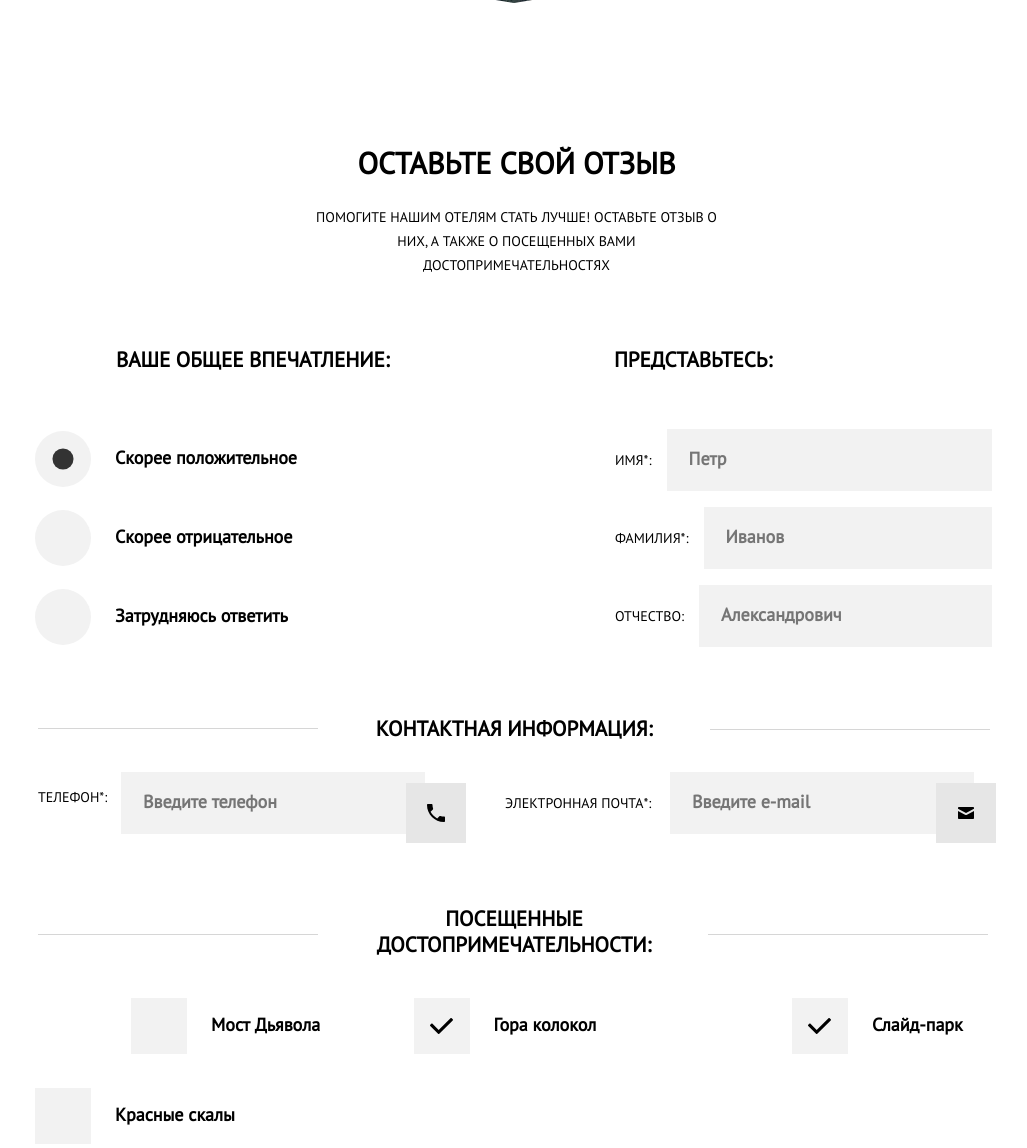
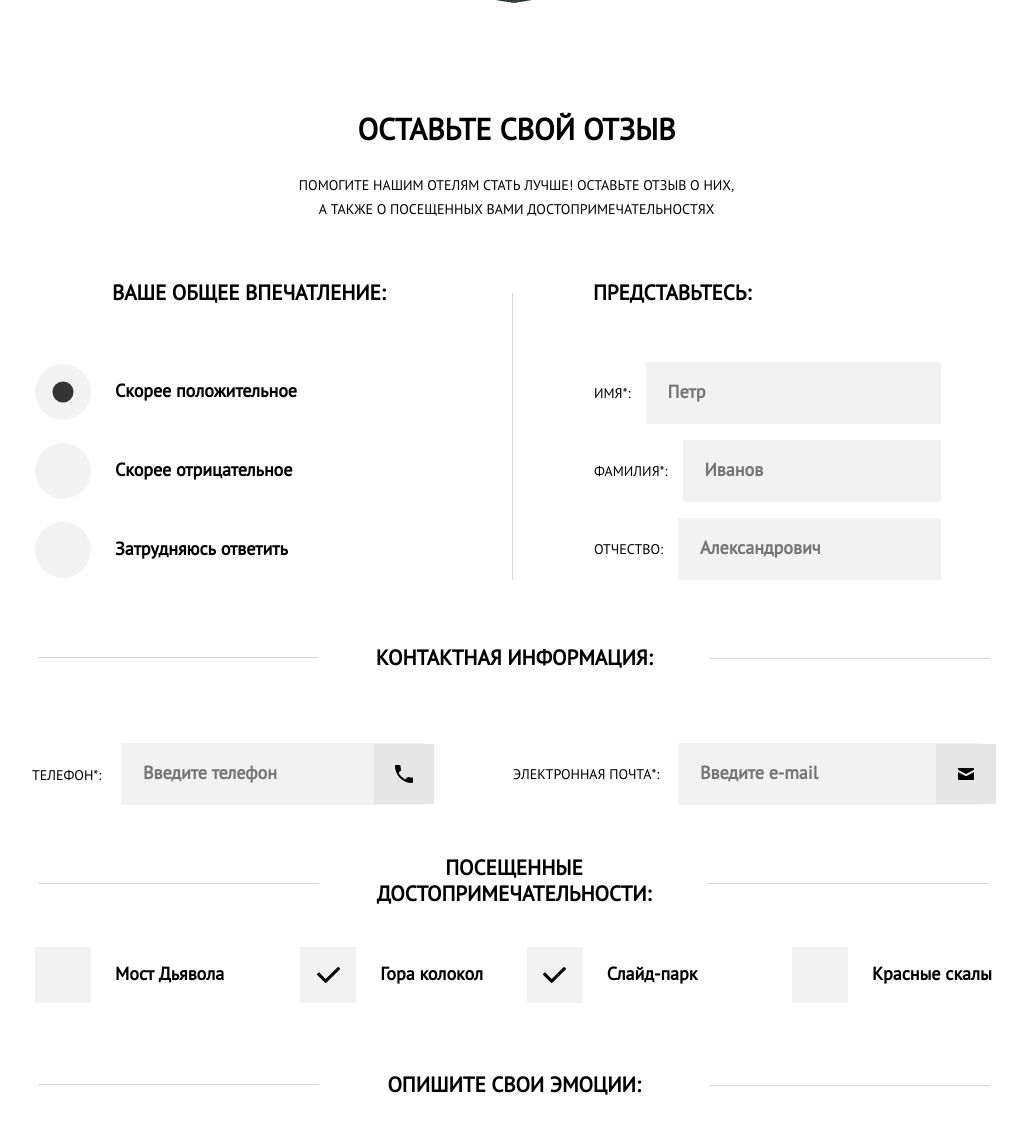
Before and after one commit to Katarios2015/sedona-new, a website: page source/form.html in a window 1280 px wide. Shown: the part 353-1501 px from the top of the page, without its empty margins (126-1153 px from the left). Drawn offline with nearby package versions, Linux system fonts and the light colour scheme; files that its build step writes are made by us from their sources.

Commit message:
Исправляет отступы на десктопе формы, добавляет разделитель

```diff
--- a/source/less/form.less
+++ b/source/less/form.less
@@ -509,11 +509,18 @@
 
   .form__field {
     width: 360px;
+    padding-bottom: 0;
   }
 
   .form__field--user-name {
-    margin-left: 204px;
-    flex-grow: 1;
+    margin-left: 115px;
+    padding-left: 68px;
+    box-shadow: -1px 0 0 0 #dbdbdb;
+    margin-bottom: 64px;
+  }
+
+  .form__field--opinion {
+    margin-bottom: 64px;
   }
 
   .form__field--contact,
@@ -523,7 +530,19 @@
   }
 
   .form__legend--opinion {
-    margin-left: 80px;
+    margin-left: 76px;
+  }
+
+  .form__field--attraction {
+    margin-bottom: 22px;
+  }
+
+  .form__field:last-of-type {
+    margin-bottom: 62px;
+  }
+
+  .form__legend--contact {
+    margin-bottom: 66px;
   }
 
   .form__legend::before {
@@ -560,7 +579,7 @@
     display: flex;
     flex-direction: row;
     align-items: baseline;
-    /*justify-content: space-between;*/
+    margin-bottom: 28px;
   }
 
   .form__label--contact {
@@ -572,8 +591,8 @@
     display: block;
     position: absolute;
     clip: rect(auto,auto,auto,90px);
-    margin-left: -90px;
-    margin-top: -24px;
+    margin-left: -96px;
+    margin-top: -17px;
   }
 
   .form__label--contact:nth-of-type(2) {
@@ -586,12 +605,12 @@
   }
 
   .form__input--contact:first-of-type {
-    margin-right: 80px;
+    margin-right: 88px;
   }
 
   .form__input-decor {
-    margin-left: 370px;
-    margin-top: 16px;
+    margin-left: 338px;
+    margin-top: 6px;
   }
 
   .form__input-decor--mail {
@@ -611,6 +630,11 @@
 
   .form__label--attraction:nth-of-type(2n+1) {
     margin-right: 0;
+    margin-left: 0;
+  }
+
+  .form__label--attraction:first-of-type {
+    margin-left: 39px;
   }
 
   .form__label-text--checkbox {
--- a/source/less/logo.less
+++ b/source/less/logo.less
@@ -141,6 +141,6 @@
     url("../img/bg-back-desktop@1x.jpg");
     background-size: 1200px,460px,auto;
     background-repeat: no-repeat;
-    background-position: left 0 bottom 0,left 50% bottom 50%,left 0 bottom 0;
+    background-position: left 0 bottom 0,left 50% bottom 53%,left 0 bottom 0;
   }
 }
--- a/source/less/reviews.less
+++ b/source/less/reviews.less
@@ -80,8 +80,18 @@
 
   .reviews__header {
     width: 445px;
-    margin: 110px 0 70px;
+    margin: 76px 0 59px;
     padding: 0 260px;
   }
 
+  .reviews__title {
+    margin: 0;
+    padding: 37px 0 31px;
+    font-size: 30px;
+    line-height: 26px;
+  }
+
+  .reviews__intro {
+    .indents-none;
+  }
 }
```
